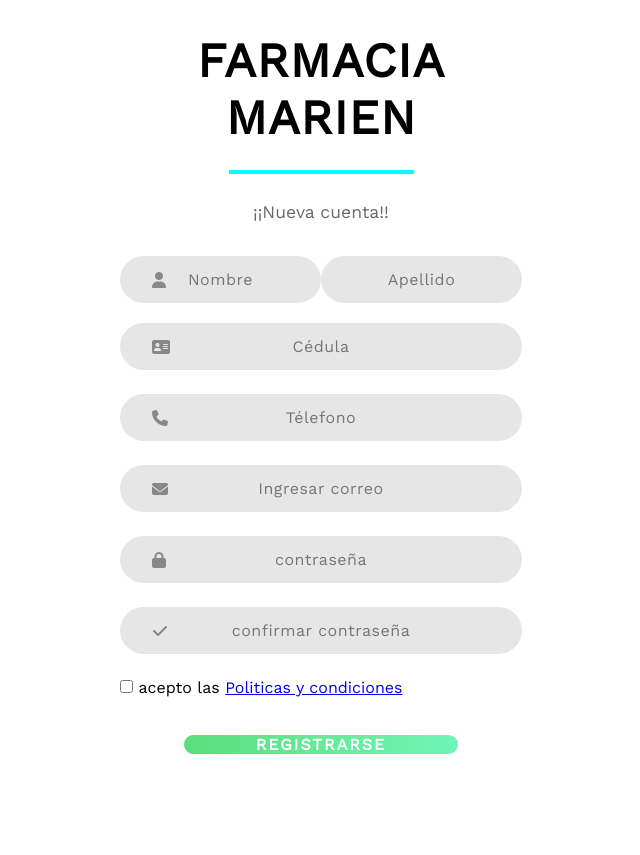
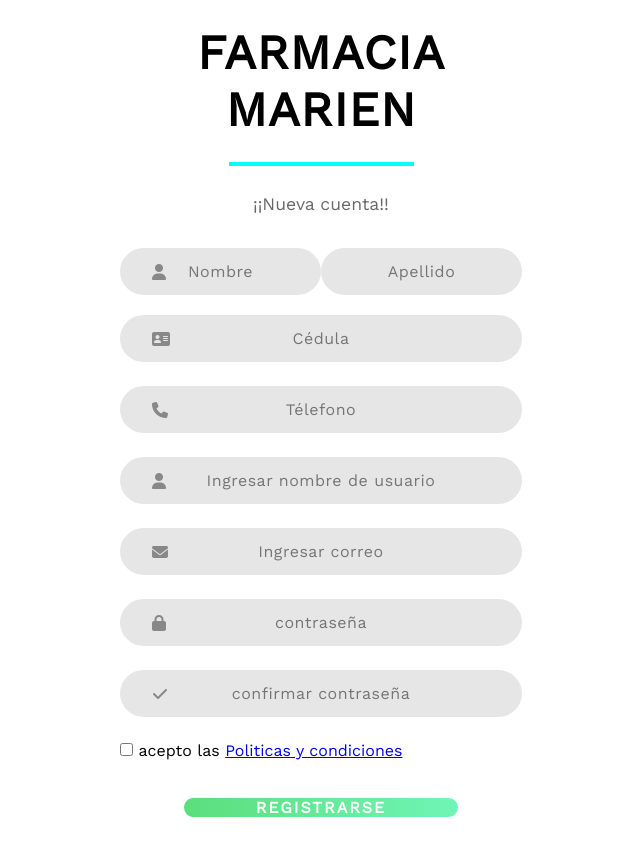
Before and after one commit to Anneke-01/farmacia-marien-demo, a Flask app: page /register in a window 1280 px wide. Shown: the whole page, without its empty margins (319-959 px from the left). Before the commit the page ends 754 px from the top, so only its background shows below. Run offline with Flask 2, Linux system fonts and the light colour scheme.

Commit message:
Update register.html

```diff
--- a/templates/register.html
+++ b/templates/register.html
@@ -33,6 +33,10 @@
                     <i class="fa fa-phone"></i>
                 </div>
                 <div class="form-control">
+                    <input type="text" class="inp" placeholder="Ingresar nombre de usuario" name="username">
+                    <i class="fas fa-user"></i>
+                </div>
+                <div class="form-control">
                     <input type="text" class="inp" placeholder="Ingresar correo" name="correo">
                     <i class="fas fa-envelope"></i>
                 </div>
```
